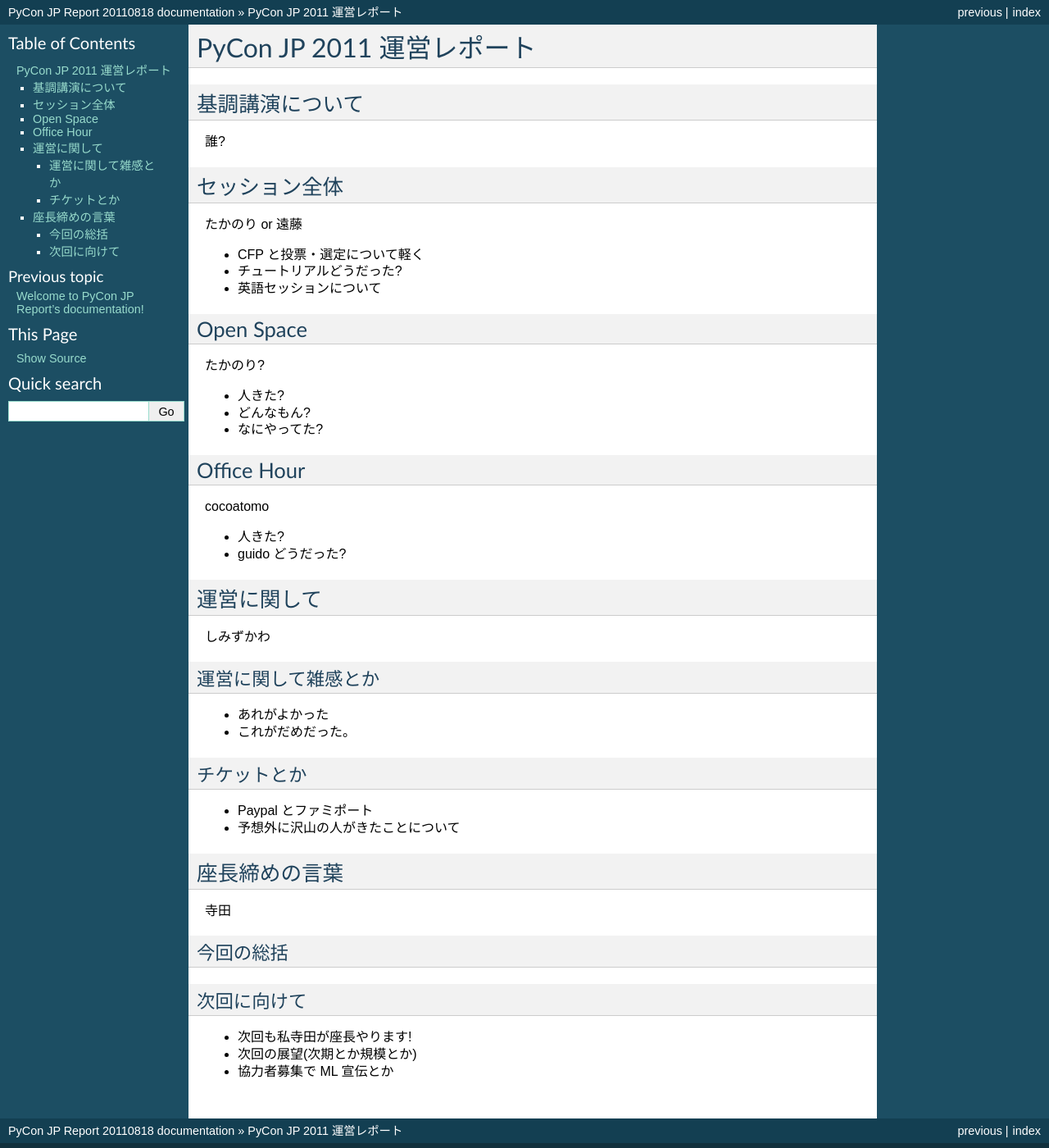
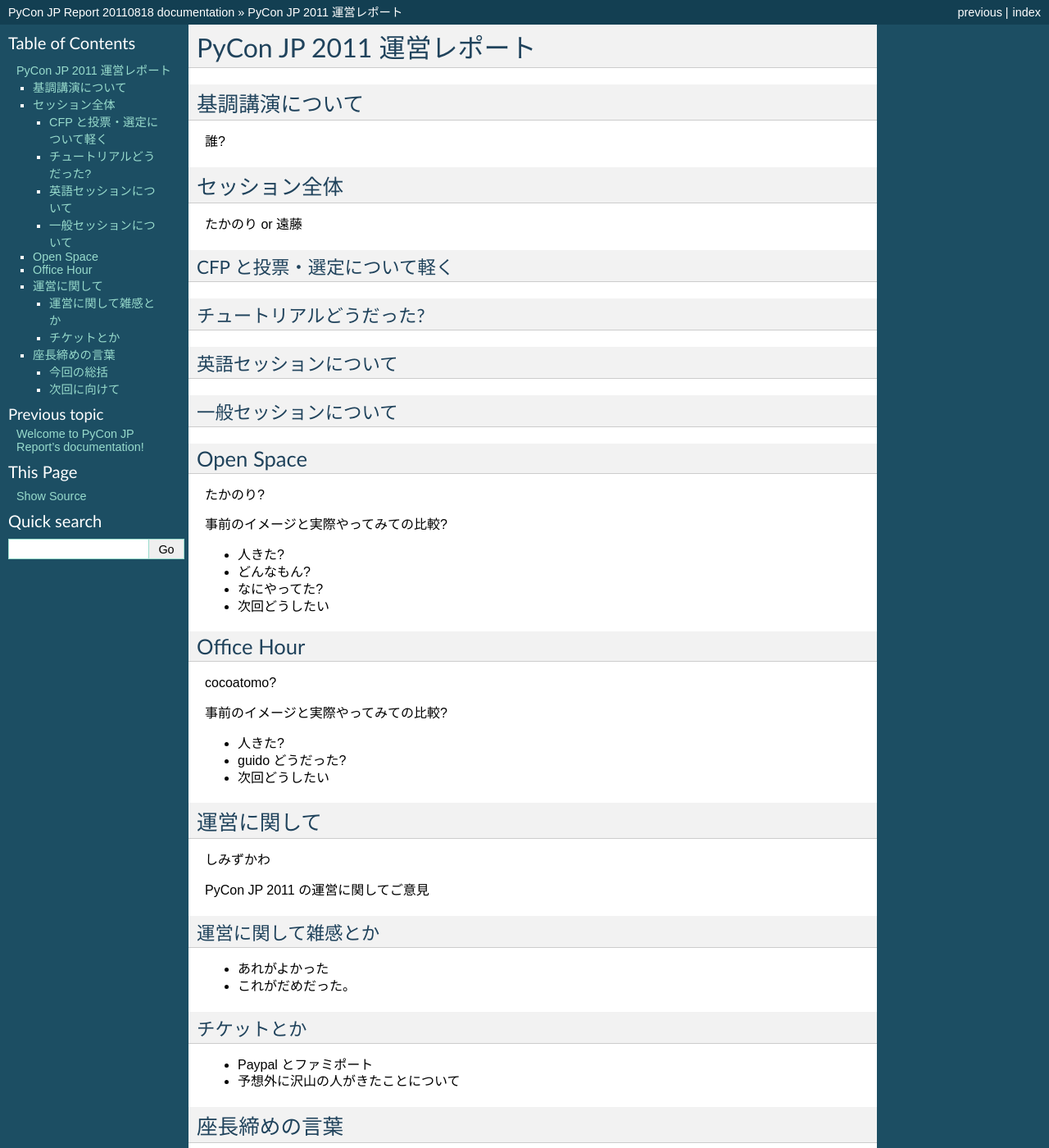
Before and after one commit to michilu/pyconjp-management-side-report, a Sphinx documentation site: the page built from sphinx/report.rst, in a window 1280 px wide and 1400 px high. Shown: the whole window at 82% size. Built offline with Sphinx 7.4.7, drawn with Linux system fonts in a browser that asks for light colours; some of the changed text lies outside the part shown.

Commit message:
もっかい練り直し

```diff
--- a/sphinx/report.rst
+++ b/sphinx/report.rst
@@ -14,11 +14,17 @@
 
 たかのり or 遠藤
 
-- CFP と投票・選定について軽く
+CFP と投票・選定について軽く
+----------------------------
 
-- チュートリアルどうだった?
+チュートリアルどうだった?
+-------------------------
 
-- 英語セッションについて
+英語セッションについて
+----------------------
+
+一般セッションについて
+----------------------
 
 
 Open Space
@@ -26,24 +32,32 @@
 
 たかのり?
 
+事前のイメージと実際やってみての比較?
+
 - 人きた?
 - どんなもん?
 - なにやってた?
+- 次回どうしたい
 
 
 Office Hour
 ===========
 
-cocoatomo
+cocoatomo?
+
+事前のイメージと実際やってみての比較?
 
 - 人きた?
 - guido どうだった?
+- 次回どうしたい
 
 
 運営に関して
 ============
 
 しみずかわ
+
+PyCon JP 2011 の運営に関してご意見
 
 運営に関して雑感とか
 --------------------
@@ -72,4 +86,4 @@
 
 - 次回も私寺田が座長やります!
 - 次回の展望(次期とか規模とか)
-- 協力者募集で ML 宣伝とか
+- 協力者募集のために ML を宣伝してみるとか
```
